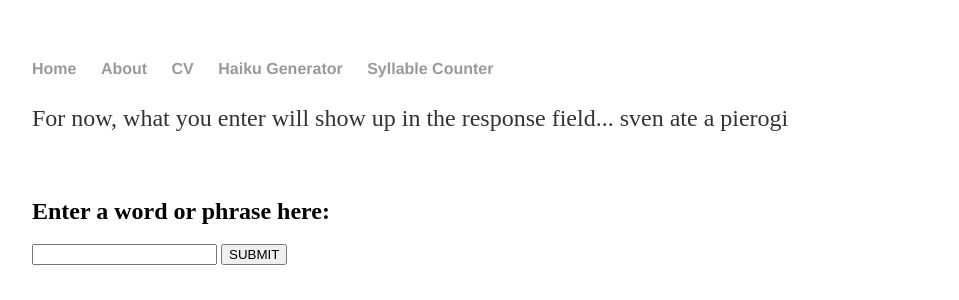
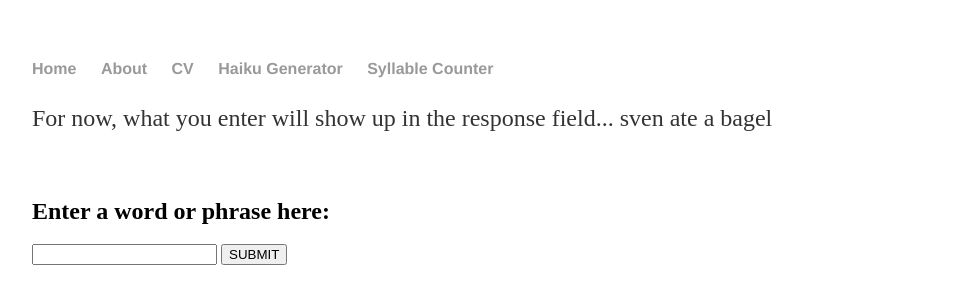
Before and after one commit to SeanEFletcher/SeanEFletcher.github.io, a Jekyll site: the page built from syllable/index.html, in a window 1280 px wide. Shown: the top 300 px of the page, without its empty margins (160-1119 px from the left). Built offline with Jekyll 4.4.1, drawn with Linux system fonts in a browser that asks for light colours; part of the change alters nothing that is shown.

Commit message:
Update index.html

```diff
--- a/syllable/index.html
+++ b/syllable/index.html
@@ -2,7 +2,7 @@
 layout: default
 title: Syllable Counter
 ---
-<p> For now, what you enter will show up in the response field... sven ate a pierogi</p><br>
+<p> For now, what you enter will show up in the response field... sven ate a bagel</p><br>
 <h2 id="prompt">Enter a word or phrase here:</h2>
 
       <form id="form" autocomplete="off">
@@ -59,11 +59,11 @@ const addResponseToResponseField = (res) => {
   };
 */
 
-const displaySuggestions02 = () => {
-    document.getElementById("responseField").innerHTML = `<p>This is what you typed into the box::</p><ol>${inputString}</ol>`;
+const displaySuggestions02 = (theThing) => {
+    document.getElementById("responseField").innerHTML = `<p>This is what you typed into the box::</p><ol>${theThing}</ol>`;
     return;
 }
 // calling the function
 
-submit.addEventListener('click', displaySuggestions02());
+submit.addEventListener('click', displaySuggestions02(inputString));
 </script>
```
